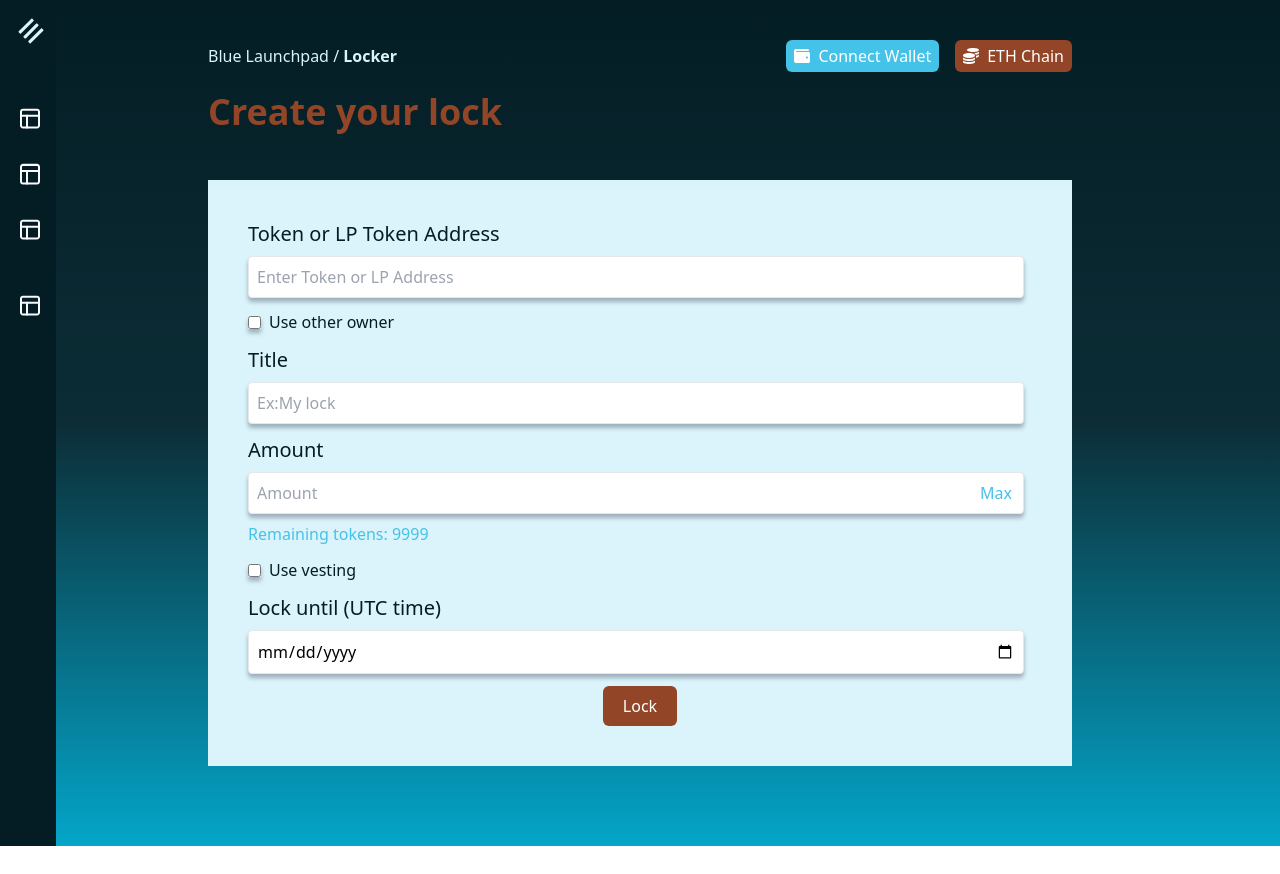
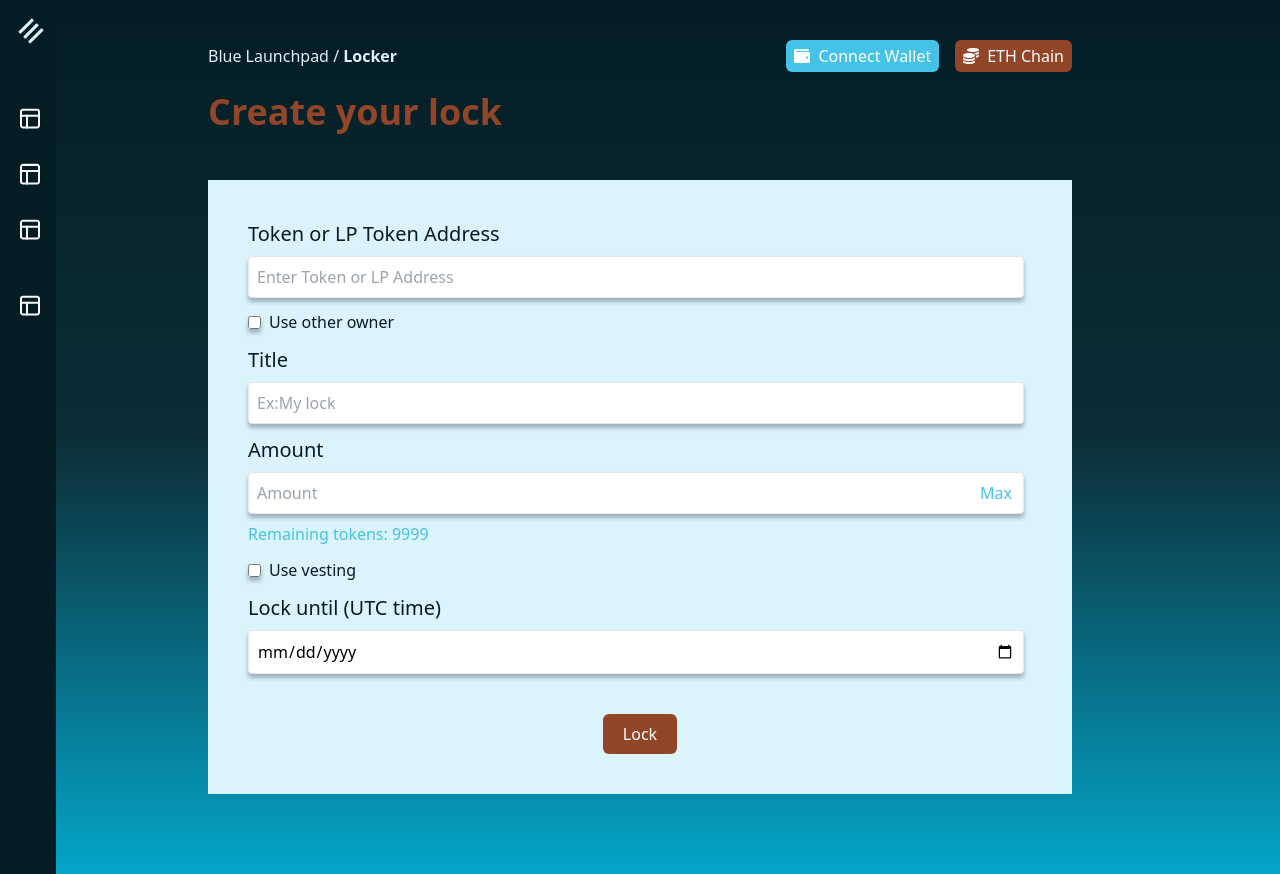
Before and after one commit to Demandtech/gob, a React (Vite) app: page /locker in a window 1280 px wide. Before the commit the page ends 846 px from the top, so only its background shows below. Built offline with nearby package versions, Linux system fonts and the light colour scheme.

Commit message:
vercel page error

```diff
--- a/src/pages/Locker.jsx
+++ b/src/pages/Locker.jsx
@@ -24,7 +24,7 @@ const Locker = () => {
           type='date'
           placeholder='Select Date'
         />
-        <div className='text-center'>
+        <div className='text-center mt-10'>
           <button className='bg-title text-white px-5 py-2 rounded-md'>
             Lock
           </button>
```
Also changed, not shown: vercel.json (added).
